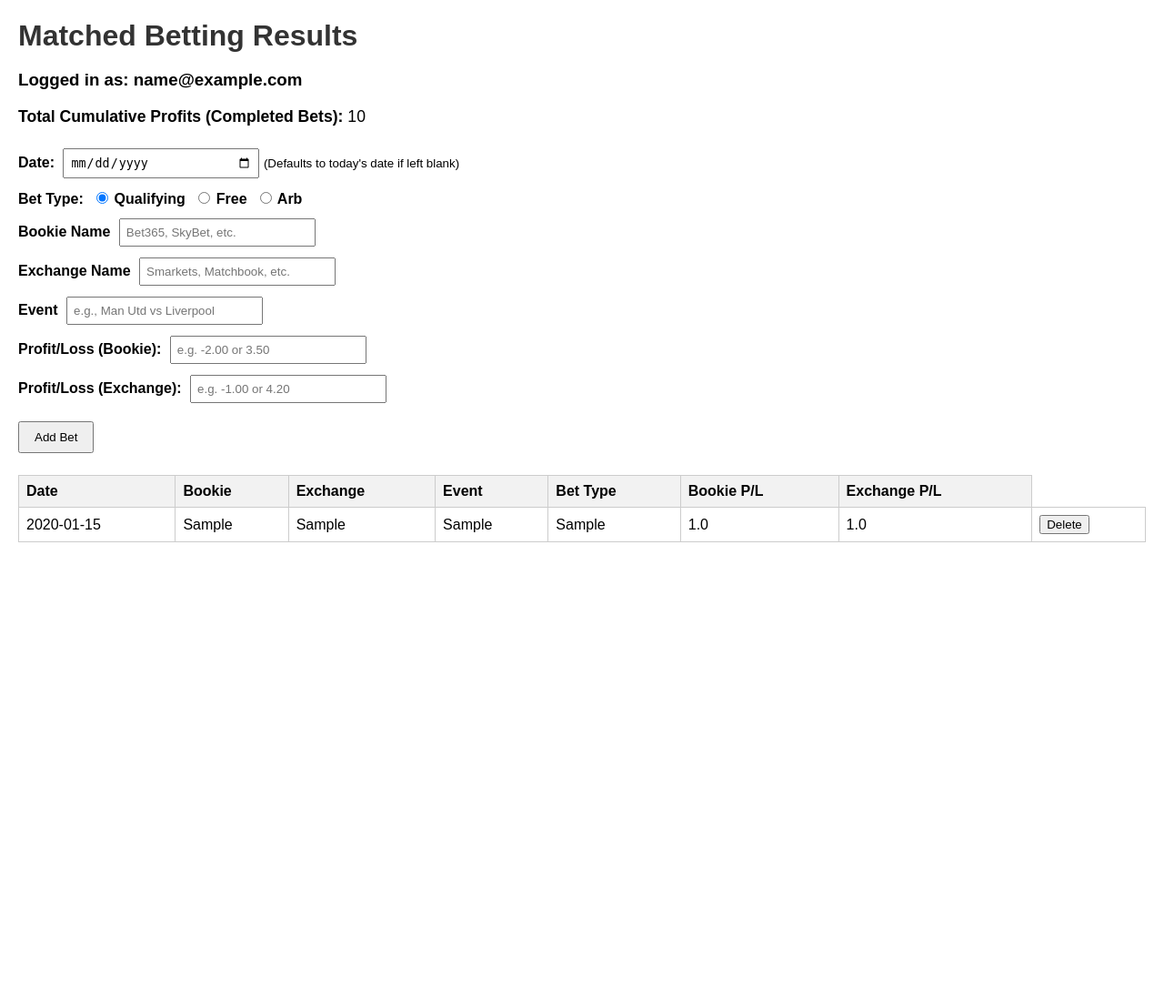
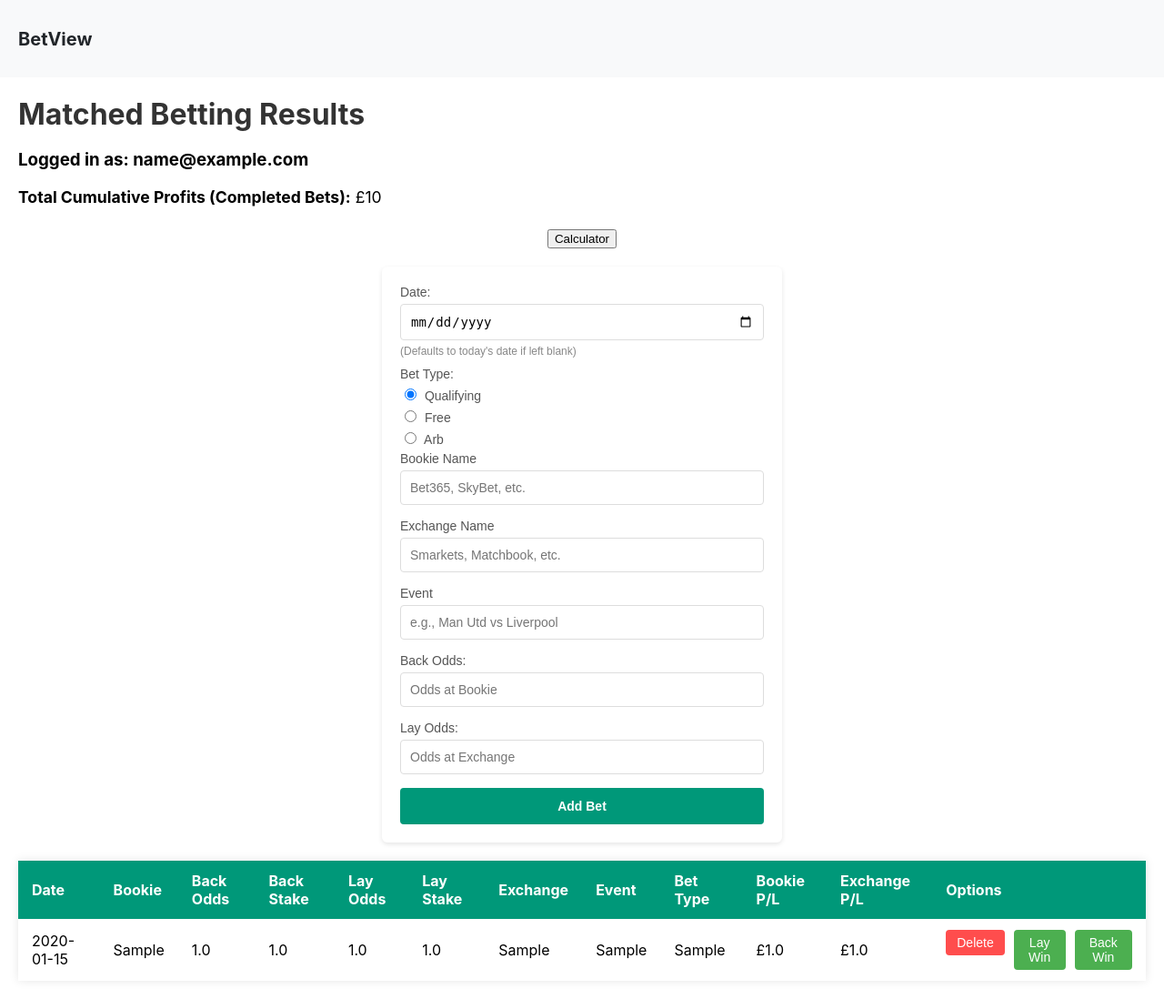
Before and after one commit to jxcg/betSave, a Flask app: template templates/tracker.html in a window 1280 px wide. Shown: the whole page at 91% size. Before the commit the page ends 596 px from the top, so only its background shows below. Run offline with Flask 3, Linux system fonts and the light colour scheme; tables that the repository leaves empty hold one stand-in row (values such as "Sample post"); the template is opened without the code that fills it: values that come from a table or form of the project are taken from there, most other values are stand-ins (such as "Sample title", 1, 10 or a date in 2020); parts of the project's set-up code (start-up, migrations or seed data) failed here and were passed over.

Commit message:
Updated UI for Table + Calculator route WIP

```diff
--- a/main.py
+++ b/main.py
@@ -36,11 +36,15 @@ db = SQLAlchemy(app)
 class Bet(db.Model):
     __tablename__ = "bets"
     id = db.Column(db.Integer, primary_key=True)
+    back_stake = db.Column(db.Float, default=0.00)
+    lay_stake = db.Column(db.Float, default=0.00)
+    back_odds = db.Column(db.Float, default=0.00)
+    lay_odds = db.Column(db.Float, default=0.00)
     user_email = db.Column(db.String(255), nullable=False)
     bet_date = db.Column(db.String, nullable=False)
     bet_type = db.Column(db.String(255), default="Qualifying")
-    profit_loss_bookie = db.Column(db.Float, default=0.0)
-    profit_loss_exchange = db.Column(db.Float, default=0.0)
+    profit_loss_bookie = db.Column(db.Float, default=0.00)
+    profit_loss_exchange = db.Column(db.Float, default=0.00)
     event = db.Column(db.String(255))
     exchange = db.Column(db.String(255))
     bookie = db.Column(db.String(255))
@@ -116,7 +120,32 @@ def calculate_route():
 
 @app.route("/delete_bet/<int:bet_id>", methods=["POST"])
 def delete_bet(bet_id):
-    pass
+    print("deleting:", bet_id)
+    user_email = get_user_email(google.authorized)
+    if not user_email:
+        return redirect(url_for("google.login"))
+    bet = Bet.query.get_or_404(bet_id)
+    if bet.user_email != user_email:
+        return "Unauthorized", 403
+
+    db.session.delete(bet)
+    db.session.commit()
+    return redirect(url_for("tracker_page"))
+
+
+@app.route("/edit_bet/<int:bet_id>", methods=["POST"])
+def edit_bet(bet_id):
+    print("editing:", bet_id)
+    user_email = get_user_email(google.authorized)
+    if not user_email:
+        return redirect(url_for("google.login"))
+    bet = Bet.query.get_or_404(bet_id)
+    if bet.user_email != user_email:
+        return "Unauthorized", 403
+
+    db.session.delete(bet)
+    db.session.commit()
+    return redirect(url_for("tracker_page"))
 
 @app.route("/tracker", methods=["GET", "POST"])
 def tracker_page():
@@ -129,29 +158,16 @@ def tracker_page():
         # extract form data
         bet_date = request.form.get("bet_date","").strip()
         bet_type = request.form.get("bet_type","Qualifying")
-        profit_loss_bookie = request.form.get("profit_loss_bookie","0")
-        profit_loss_exchange = request.form.get("profit_loss_exchange","0")
         bookie = request.form.get("bookie_name")
         exchange = request.form.get("exchange_name")
         event = request.form.get("event_name")
         if not bet_date:
             bet_date = str(datetime.date.today())
-        try:
-            pl_bookie = float(profit_loss_bookie)
-        except ValueError:
-            pl_bookie = 0.0
-
-        try:
-            pl_exchange = float(profit_loss_exchange)
-        except ValueError:
-            pl_exchange = 0.0
 
         user_bet = Bet(
             user_email=user_email,
             bet_date=bet_date,
             bet_type=bet_type,
-            profit_loss_bookie=pl_bookie,
-            profit_loss_exchange=pl_exchange,
             bookie=bookie,
             exchange=exchange,
             event=event
--- a/static/css/styles.css
+++ b/static/css/styles.css
@@ -2,8 +2,40 @@
 
 /* Basic reset */
 body {
+  font-family: Inter, system-ui, -apple-system, "Segoe UI", Roboto, "Helvetica Neue", Arial, "Noto Sans", sans-serif, "Apple Color Emoji", "Segoe UI Emoji", "Segoe UI Symbol", "Noto Color Emoji";
+  margin: 0;
+}
+
+.qualifying {
+  background-color: #ffb993;
+}
+
+.free {
+  background-color: #85FFBD;
+}
+
+.arb {
+  background-image: linear-gradient(to right, #f8b0ff, #c2b0ff, #ff9393);
+}
+
+.navbar {
+  display: flex;
+  align-items: center;
+  padding: 0 20px;
+  margin: 0;
+  height: 85px;
+  background-color: #f8f9fa;
+}
+
+.navbar .navbar-brand {
+  font-size: 20px;
+  font-weight: bold;
+  color: #212529; /* Dark grey for the text */
+  text-decoration: none;
+}
+
+.container {
   margin: 20px;
-  font-family: Arial, sans-serif;
 }
 
 h1 {
@@ -16,50 +48,204 @@ h1 {
   margin-bottom: 1.5rem;
 }
 
-.bet-form label {
-  font-weight: bold;
+/* Form container styling */
+.bet-form {
+  max-width: 400px;
+  margin: 0 auto;
+  background-color: #ffffff;
+  padding: 20px;
+  border-radius: 6px;
+  box-shadow: 0 2px 5px rgba(0, 0, 0, 0.1);
+  font-family: 'Arial', sans-serif;
+  font-size: 14px;
 }
 
-.bet-form div {
-  margin-bottom: 0.75rem;
+/* Form label styling */
+.bet-form label {
+  display: block;
+  margin-bottom: 5px;
+  font-weight: 600;
+  color: #333;
 }
 
+/* Form inputs */
+.bet-form input[type="text"],
 .bet-form input[type="number"],
-.bet-form input[type="text"],
 .bet-form input[type="date"] {
-  width: 200px;
-  padding: 6px;
-  margin-left: 5px;
+  width: 100%;
+  padding: 10px;
+  margin-bottom: 15px;
+  border: 1px solid #ddd;
+  border-radius: 4px;
+  font-size: 14px;
+  box-sizing: border-box;
+  transition: border-color 0.3s ease;
+}
+
+/* Input focus */
+.bet-form input:focus {
+  border-color: #009879;
+  outline: none;
+}
+
+/* Radio buttons */
+.bet-form div label {
+  font-weight: normal;
+  margin-right: 15px;
+  color: #555;
 }
 
 .bet-form input[type="radio"] {
-  margin-left: 10px;
-  margin-right: 2px;
+  margin-right: 5px;
 }
 
+/* Small description text */
+.bet-form small {
+  display: block;
+  margin-top: -10px;
+  margin-bottom: 10px;
+  color: #888;
+  font-size: 12px;
+}
+
+/* Submit button */
 .bet-form button[type="submit"] {
-  margin-top: 8px;
-  padding: 8px 16px;
-  cursor: pointer;
+  display: block;
+  width: 100%;
+  background-color: #009879;
+  color: #ffffff;
+  padding: 12px;
+  border: none;
+  font-size: 14px;
+  border-radius: 4px;
+  font-weight: 600;
+  transition: background-color 0.3s ease;
 }
+
+/* Submit button hover */
+.bet-form button[type="submit"]:hover {
+  background-color: #6be14af6;
+}
+
+/* Responsive design */
+@media (max-width: 600px) {
+  .bet-form {
+    padding: 15px;
+    font-size: 13px;
+  }
+
+  .bet-form button[type="submit"] {
+    padding: 10px;
+  }
+}
+
+
 
 .bets-table {
   width: 100%;
   border-collapse: collapse;
-  margin-top: 1.5rem;
+  margin: 20px 0;
+  font-size: 16px;
+  text-align: left;
+  box-shadow: 0 0 10px rgba(0, 0, 0, 0.1);
+  padding: 16px;
 }
 
+/* Table header */
+.bets-table thead tr {
+  background-color: #009879;
+  color: #ffffff;
+  text-align: left;
+}
+
+/* Table rows */
 .bets-table th,
 .bets-table td {
-  text-align: left;
-  padding: 8px;
-  border: 1px solid #ccc;
+  padding: 12px 15px;
 }
 
-.bets-table th {
-  background-color: #f2f2f2;
+/* Alternate row colors */
+.bets-table tbody tr:nth-child(even) {
+  background-color: #f3f3f3;
 }
 
-.bets-table td form {
-  display: inline;
+/* Hover effect */
+.bets-table tbody tr:hover {
+  background-color: #f1f1f1;
 }
+
+/* Highlight specific cell */
+.highlight {
+  background-color: yellow;
+  font-weight: bold;
+}
+
+/* Delete button styling */
+/* Style for the button container */
+.btn-group {
+  display: flex;
+  gap: 10px; /* Add space between buttons */
+}
+
+/* Delete button styling */
+.btn-delete {
+  background-color: #ff4d4d;
+  color: white;
+  border: none;
+  padding: 6px 12px;
+  border-radius: 4px;
+  cursor: pointer;
+  font-size: 14px;
+}
+
+.btn-delete:hover {
+  background-color: #e60000;
+}
+
+/* Edit button styling */
+.btn-edit {
+  background-color: #4caf50;
+  color: white;
+  border: none;
+  padding: 6px 12px;
+  border-radius: 4px;
+  cursor: pointer;
+  font-size: 14px;
+}
+
+.btn-edit:hover {
+  background-color: #3e8e41;
+}
+
+/* Responsive adjustments */
+@media (max-width: 768px) {
+  .btn-group {
+    flex-wrap: wrap; /* Wrap buttons if space is limited */
+    gap: 5px;
+  }
+
+  .btn-delete, .btn-edit {
+    font-size: 13px;
+    padding: 5px 10px;
+  }
+}
+
+/* Responsive table */
+@media (max-width: 768px) {
+  .bets-table {
+    font-size: 59px;
+  }
+
+  .bets-table th,
+  .bets-table td {
+    padding: 8px 10px;
+  }
+}
+
+/* Sticky header for large tables */
+.bets-table thead {
+  position: sticky;
+  top: 0;
+  z-index: 2;
+  background-color: #009879;
+}
--- a/templates/tracker.html
+++ b/templates/tracker.html
@@ -3,29 +3,42 @@
 <head>
     <meta charset="UTF-8" />
     <title>Matched Betting Results</title>
-    <!-- Link external CSS -->
     <link rel="stylesheet" href="{{ url_for('static', filename='css/styles.css') }}">
 </head>
+
+
 <body>
+  <nav class="navbar">
+    <a class="navbar-brand" href="/">BetView</a>
+</nav>
+
+
+<div class="container">
   <h1>Matched Betting Results</h1>
 
   <h3>Logged in as: {{user_email}}</h3>
-  <!-- Display cumulative profit for completed bets -->
+  <!-- Show cumulative profit for completed bets -->
   <p class="cumulative-profit">
     <strong>Total Cumulative Profits (Completed Bets):</strong>
-    {{ total }}
+    £{{ total }}
   </p>
 
-  <!-- Form to add a new bet -->
+
+  <form action="{{ url_for('calculate_route') }}" method="POST" style="text-align: center; margin-bottom: 20px;">
+    <button class="btn-calculate" type="submit">Calculator</button>
+
+  </form>
+
   <form method="POST" class="bet-form">
-    <!-- DATE -->
+    <!-- date -->
     <div>
       <label for="bet_date">Date:</label>
       <input type="date" id="bet_date" name="bet_date" />
       <small>(Defaults to today's date if left blank)</small>
     </div>
 
-    <!-- BET TYPE radio* -->
+
+    <!-- bet type radio* -->
     <div>
       <label>Bet Type:</label>
       <label>
@@ -70,43 +83,49 @@
       >
     </div>
 
-    <!-- PROFIT/LOSS for BOOKIE -->
+
     <div>
-      <label for="profit_loss_bookie">Profit/Loss (Bookie):</label>
+      <label for="back_odds">Back Odds:</label>
       <input
         type="number"
         step="0.01"
-        id="profit_loss_bookie"
-        name="profit_loss_bookie"
-        placeholder="e.g. -2.00 or 3.50"
+        id="back_odds"
+        name="back_odds"
+        placeholder="Odds at Bookie"
       >
     </div>
 
-    <!-- PROFIT/LOSS for EXCHANGE -->
+
     <div>
-      <label for="profit_loss_exchange">Profit/Loss (Exchange):</label>
+      <label for="lay_odds">Lay Odds:</label>
       <input
         type="number"
         step="0.01"
-        id="profit_loss_exchange"
-        name="profit_loss_exchange"
-        placeholder="e.g. -1.00 or 4.20"
+        id="lay_odds"
+        name="lay_odds"
+        placeholder="Odds at Exchange"
       >
     </div>
     <button type="submit">Add Bet</button>
   </form>
 
-  <!-- TABLE of bets -->
+  <!-- table of bets -->
   <table class="bets-table">
     <thead>
       <tr>
         <th>Date</th>
         <th>Bookie</th>
+        <th>Back Odds</th>
+        <th>Back Stake</th>
+        <th>Lay Odds</th>
+        <th>Lay Stake</th>
+
         <th>Exchange</th>
         <th>Event</th>
         <th>Bet Type</th>
         <th>Bookie P/L</th>
         <th>Exchange P/L</th>
+        <th>Options</th>
 
       </tr>
     </thead>
@@ -115,21 +134,41 @@
       <tr>
         <td>{{ bet.bet_date }}</td>
         <td>{{ bet.bookie }}</td>
+        <td>{{ bet.back_odds}} </td>
+        <td>{{ bet.back_stake}} </td>
+        <td>{{ bet.lay_odds}} </td>
+        <td>{{ bet.lay_stake}} </td>
         <td>{{ bet.exchange }}  </td>
         <td>{{ bet.event}}</td>
-        <td>{{ bet.bet_type }}</td>
-        <td>{{ bet.profit_loss_bookie }}</td>
-        <td>{{ bet.profit_loss_exchange }}</td>
-          <!-- A form posting to toggle the bet's completion status -->
+        <td class="{% if bet.bet_type == 'Qualifying' %}qualifying
+        {% elif bet.bet_type == 'Free' %} free
+        {% elif bet.bet_type == 'Arb' %} arb
+      {% endif %}">{{ bet.bet_type }}</td>
+        <td>£{{ bet.profit_loss_bookie }}</td>
+        <td>£{{ bet.profit_loss_exchange }}</td>
 
         <td>
-          <form action="{{url_for('delete_bet', bet_id=bet.id)}}" method="POST">
-            <button type="submit" onclick="return confirm('You sure?')">Delete</button>
+          <div class="btn-group">
+            <form action="{{url_for('delete_bet', bet_id=bet.id)}}" method="POST" style="display: inline;">
+              <button class="btn-delete" type="submit">Delete</button>
+            </form>
+
+            <form action="{{url_for('edit_bet', bet_id=bet.id)}}" method="POST" style="display: inline;">
+              <button class="btn-edit" type="submit">Lay Win</button>
+            </form>
+
+
+            <form action="{{url_for('edit_bet', bet_id=bet.id)}}" method="POST" style="display: inline;">
+              <button class="btn-edit" type="submit">Back Win</button>
+            </form>
+          </div>
         </td>
+
         </td>
       </tr>
       {% endfor %}
     </tbody>
   </table>
+  </div>
+  </html>
 </body>
-</html>
```
